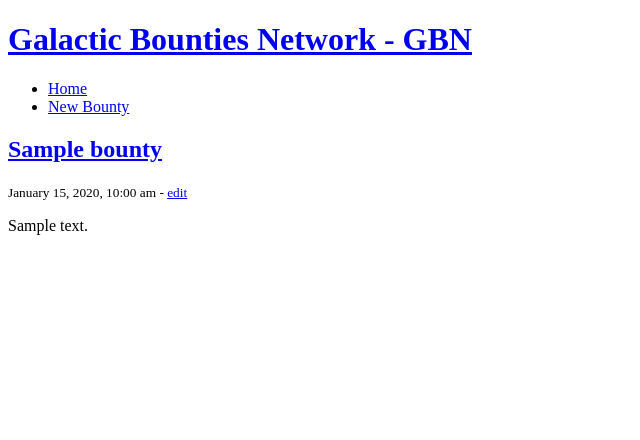
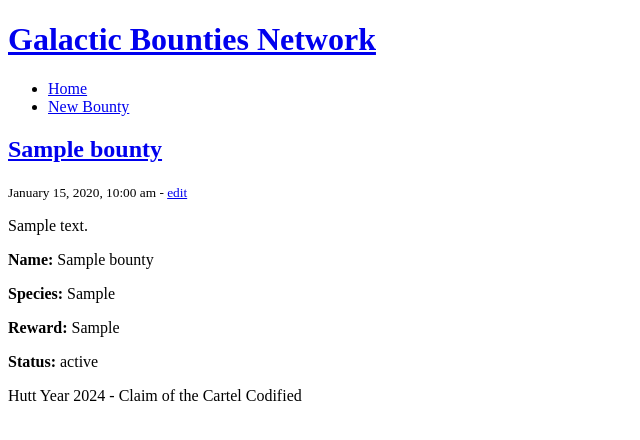
Before and after one commit to mjuyo/wd2-project, a PHP site: page / in a window 1280 px wide. Shown: the top 440 px of the page, without its empty margins (0-640 px from the left). Run offline with PHP 8.4, Linux system fonts and the light colour scheme; tables that the repository leaves empty or names only in its code hold one stand-in row (values such as "Sample post").

Commit message:
Updated index.php to show more information about the bounties.

```diff
--- a/index.php
+++ b/index.php
@@ -28,30 +28,35 @@
 <head>
     <meta charset="utf-8">
     <meta name="viewport" content="width=device-width, initial-scale=1">
-    <title></title>
+    <title>GBN</title>
 </head>
 <body>
     <div id="wrapper">
         <div id="header">
-            <h1><a href="index.php">Galactic Bounties Network - GBN</a></h1>
+            <h1><a href="index.php">Galactic Bounties Network</a></h1>
         </div>
         <?php include('nav.php'); ?>
-        <div id="all-blogs">
-            <div class="blog-post">
+        <div id="all-bounties">
+            <div class="bounties-post">
                 <?php while($row = $statement->fetch()): ?>
                 <div class="paragraph">
-                    <h2><a href="show.php?id=<?= $row['id'] ?>"><?= $row['title'] ?></a></h2>
+                    <h2><a href="details.php?id=<?= $row['bounty_id'] ?>"><?= $row['title'] ?></a></h2>
                     <div class="date-stamp">
-                        <small><?= date("F d, Y, h:i a", strtotime($row['bounty_date'])) . " - "?><a href="edit.php?id=<?= $row['id'] ?>">edit</a></small>
+                        <small><?= date("F d, Y, h:i a", strtotime($row['bounty_date'])) . " - "?><a href="edit.php?id=<?= $row['bounty_id'] ?>">edit</a></small>
                     </div>
-                    <div class="blog-content">
-                        <p><?= $row['description'] ?></p>
+                    <div class="bounties-content">
+                        <p><?= htmlspecialchars($row['description']) ?></p>
+                        <p><strong>Name:</strong> <?= htmlspecialchars($row['name']) ?></p>
+                        <p><strong>Species:</strong> <?= htmlspecialchars($row['species']) ?></p>
+                        <p><strong>Reward:</strong> <?= htmlspecialchars($row['reward']) ?></p>
+                        <p><strong>Status:</strong> <?= htmlspecialchars($row['status']) ?></p>
+
                     </div>
                 </div>
                 <?php endwhile ?>
             </div>
         </div>
-        <!-- <?php include('footer.php'); ?> -->
+        <?php include('footer.php'); ?>
     </div>
 
 
```
